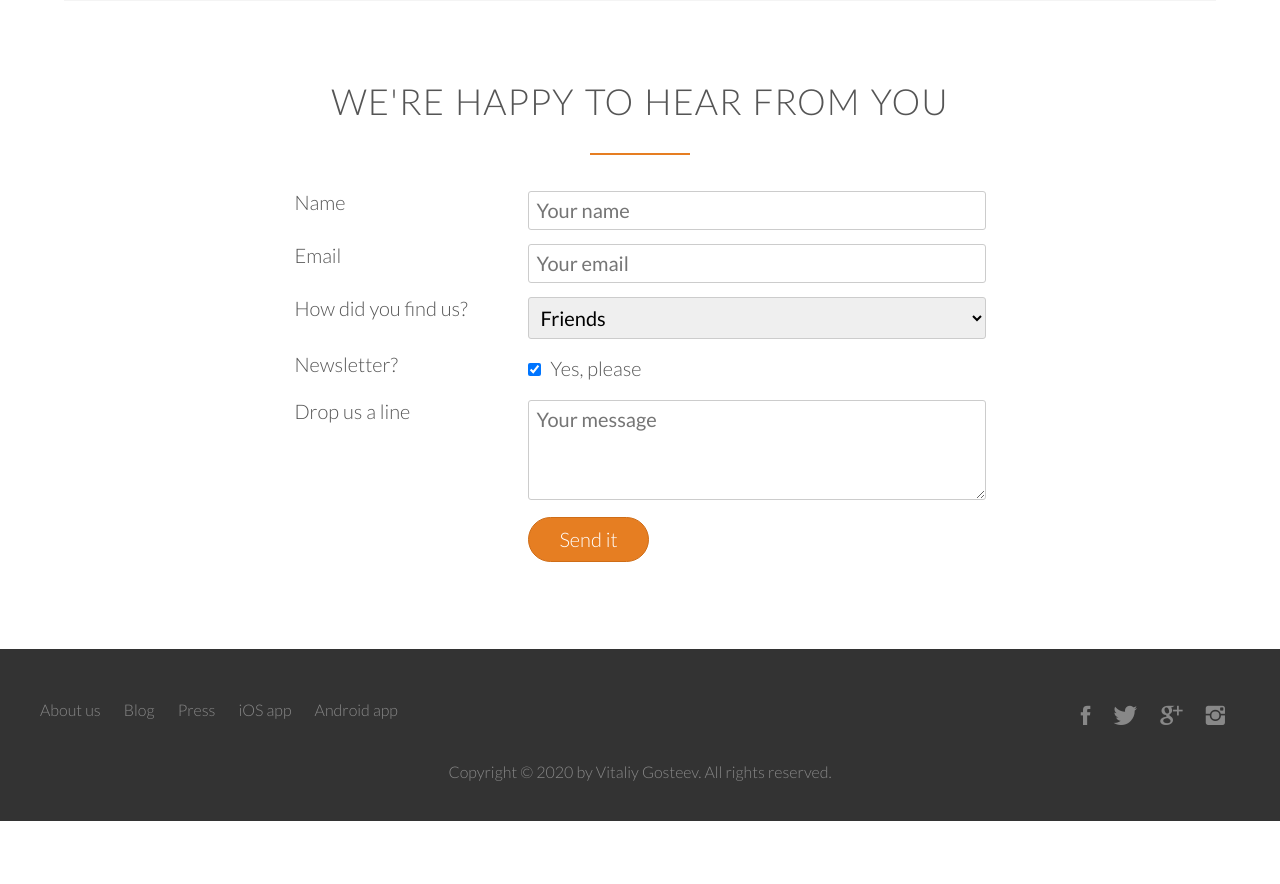
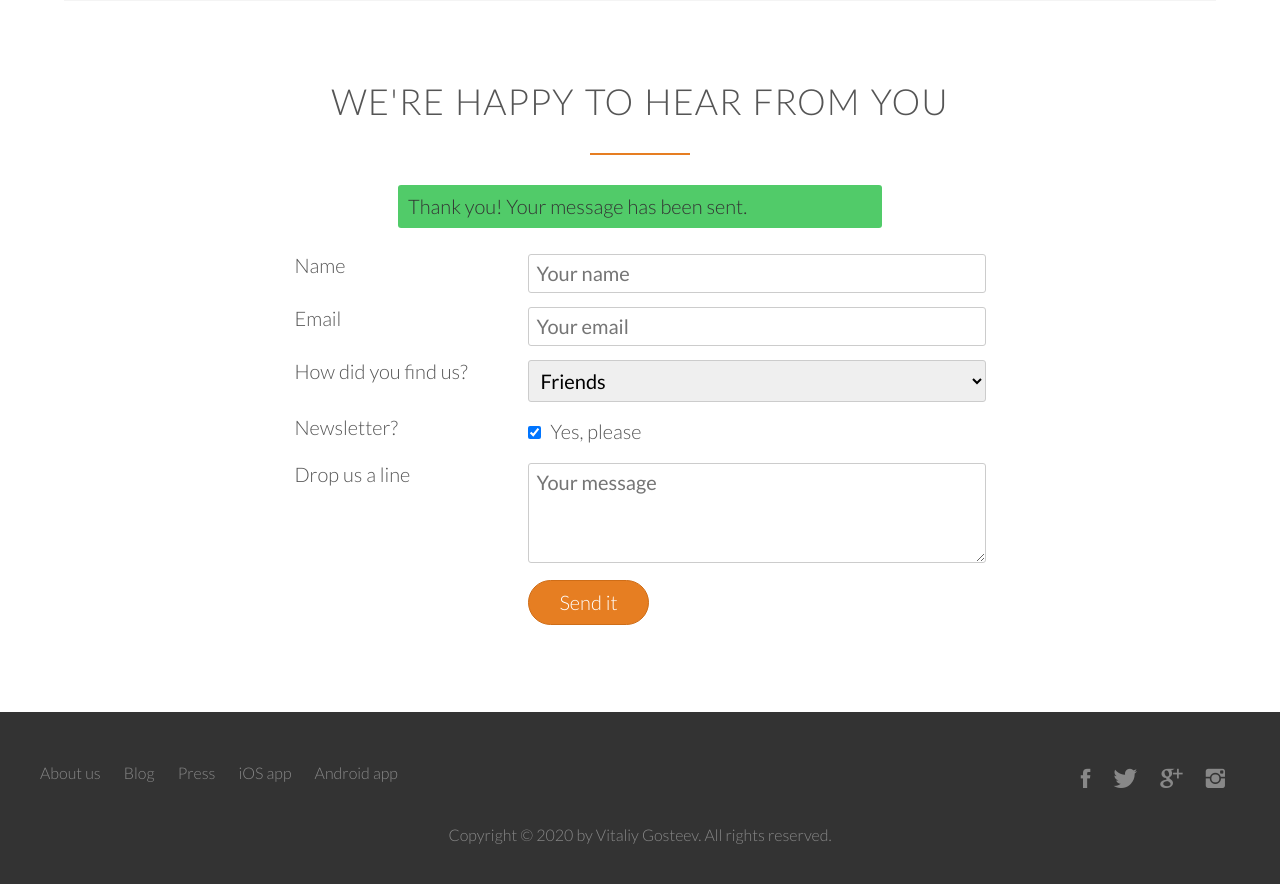
Before and after one commit to vitaliygosteev/ModernSiteExampleOmnifood, a PHP site: page /?success=1 in a window 1280 px wide. Shown: the part 4767-5651 px from the top of the page. Before the commit the page ends 5588 px from the top, so only its background shows below. Run offline with PHP 8.4, Linux system fonts and the light colour scheme; some libraries are stand-ins or nearby versions.

Commit message:
Added form backend mailer.php file

```diff
--- a/index.html
+++ b/index.php
@@ -324,7 +324,17 @@
             <h2>We're happy to hear from you</h2>
         </div>
         <div class="row">
-            <form method="post" action="#" class="contact-form">
+            <form method="post" action="mailer.php" class="contact-form">
+                <div class="row">
+                    <?php
+                        if($_GET['success'] == 1) {
+                            echo "<div class=\"form-messages success\">Thank you! Your message has been sent.</div>";
+                        }
+                        if($_GET['success'] == -1) {
+                            echo "<div class=\"form-messages error\">Oops! Something went wrong. Try again!</div>";
+                        }
+                    ?>
+                </div>
                 <div class="row">
                     <div class="col span-1-of-3">
                         <label for="name">Name</label>
--- a/resourses/css/style.css
+++ b/resourses/css/style.css
@@ -516,6 +516,20 @@ input[type = checkbox] {
 
 *:focus {outline: none;}
 
+
+.form-messages {
+    width: 70%;
+    margin: 0 auto;
+    padding: 10px;
+    border-radius: 3px;
+    margin-bottom: 20px;
+    color: #333;
+}
+
+.success { background-color: rgba(38, 191, 68, 0.8); }
+
+.error { background-color: rgba(209, 46, 46, 0.8); }
+
 /* FOOTER */
 
 footer {
```
Also changed, not shown: mailer.php (added, +35 -0 lines).
